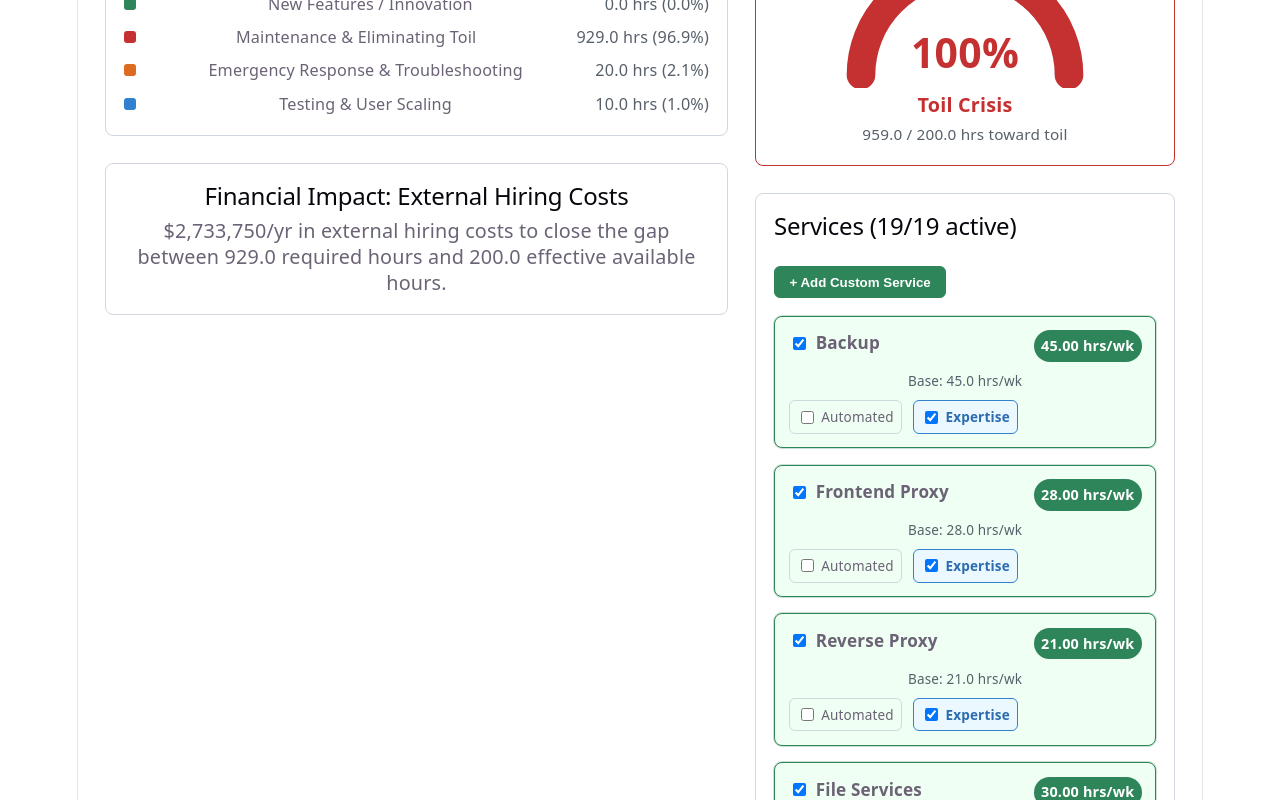
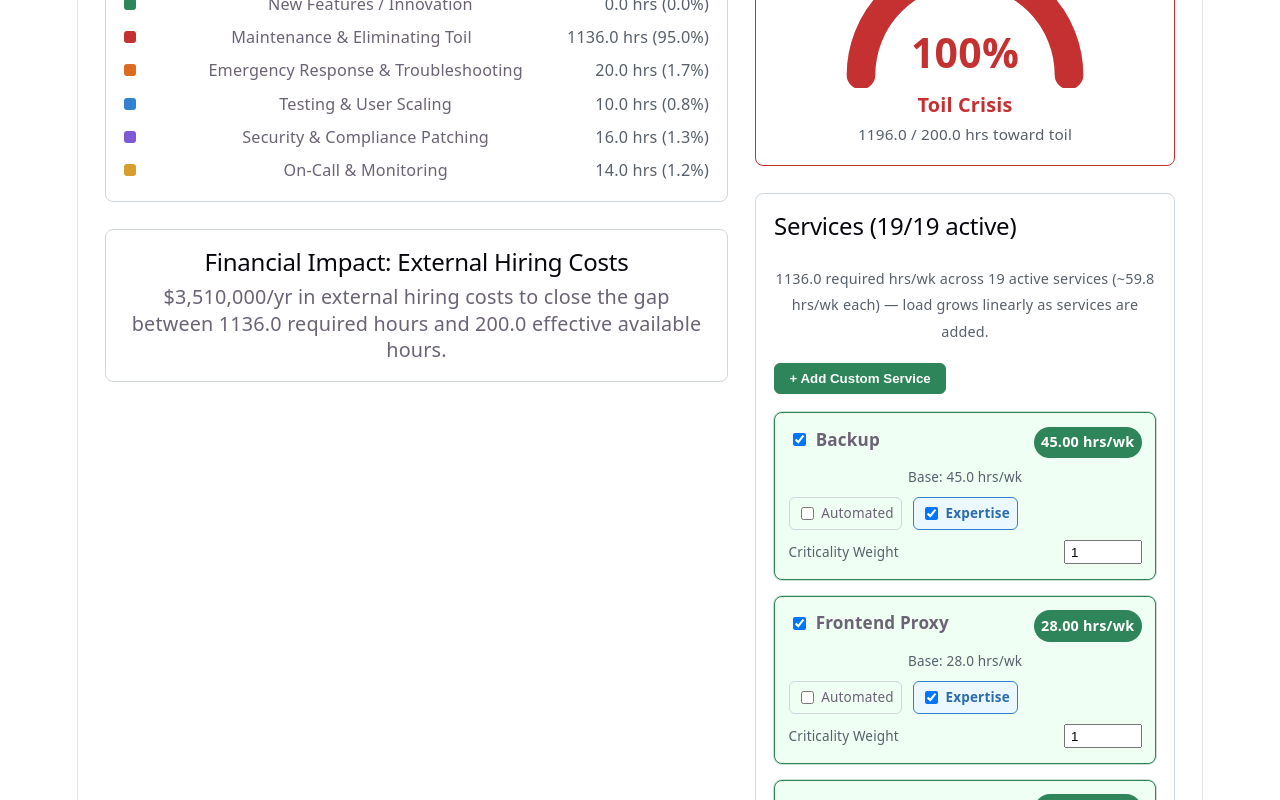
Before and after one commit to pheeling/SREOpsDashboard, a React (Vite) app: page / in a window 1280 px wide. Shown: the part 580-1380 px from the top of the page. Built offline with nearby package versions, Linux system fonts and the light colour scheme.

Commit message:
Add service criticality weight, two new capacity buckets, and doc reconciliation
Co-authored-by: pheeling <33524582+pheeling@users.noreply.github.com>

```diff
--- a/src/App.css
+++ b/src/App.css
@@ -158,6 +158,13 @@
   flex-wrap: wrap;
 }
 
+.service-matrix__scaling-note {
+  flex-basis: 100%;
+  font-size: 0.8rem;
+  color: #57606a;
+  margin: 0;
+}
+
 .service-matrix__add-toggle {
   padding: 0.4rem 0.8rem;
   border-radius: 6px;
@@ -297,6 +304,21 @@
   font-weight: 600;
 }
 
+.service-card__weight {
+  display: flex;
+  align-items: center;
+  justify-content: space-between;
+  gap: 0.4rem;
+  font-size: 0.75rem;
+  color: #57606a;
+  margin-top: 0.5rem;
+}
+
+.service-card__weight input {
+  width: 3.5rem;
+  padding: 0.15rem 0.3rem;
+}
+
 /* --- Summary Report --- */
 .summary-report table {
   width: 100%;
--- a/src/components/CapacityBucketsChart.tsx
+++ b/src/components/CapacityBucketsChart.tsx
@@ -6,6 +6,8 @@ const BUCKET_META = [
   { key: "maintenance" as const, label: "Maintenance & Eliminating Toil", color: "#c53030" },
   { key: "emergencyResponse" as const, label: "Emergency Response & Troubleshooting", color: "#dd6b20" },
   { key: "testingScaling" as const, label: "Testing & User Scaling", color: "#3182ce" },
+  { key: "securityCompliance" as const, label: "Security & Compliance Patching", color: "#805ad5" },
+  { key: "onCallMonitoring" as const, label: "On-Call & Monitoring", color: "#d69e2e" },
 ];
 
 export function CapacityBucketsChart() {
--- a/src/components/ServiceCard.tsx
+++ b/src/components/ServiceCard.tsx
@@ -6,11 +6,19 @@ interface ServiceCardProps {
   onToggleActive: (id: string) => void;
   onToggleExpertise: (id: string) => void;
   onToggleAutomation: (id: string) => void;
+  onChangeWeight: (id: string, weight: number) => void;
 }
 
-export function ServiceCard({ service, onToggleActive, onToggleExpertise, onToggleAutomation }: ServiceCardProps) {
+export function ServiceCard({
+  service,
+  onToggleActive,
+  onToggleExpertise,
+  onToggleAutomation,
+  onChangeWeight,
+}: ServiceCardProps) {
   const requiredHours = getRequiredHours(service);
   const baseHours = getBaseHours(service);
+  const weight = service.weight ?? 1;
 
   return (
     <div
@@ -58,6 +66,20 @@ export function ServiceCard({ service, onToggleActive, onToggleExpertise, onTogg
           Expertise
         </label>
       </div>
+
+      <label className="service-card__weight">
+        Criticality Weight
+        <input
+          type="number"
+          min={0.5}
+          max={3}
+          step={0.1}
+          value={weight}
+          disabled={!service.isActive}
+          onChange={(e) => onChangeWeight(service.id, Number(e.target.value))}
+          aria-label={`${service.name} Criticality Weight`}
+        />
+      </label>
     </div>
   );
 }
--- a/src/components/ServiceMatrix.tsx
+++ b/src/components/ServiceMatrix.tsx
@@ -2,6 +2,7 @@ import { useState } from "react";
 import type { FormEvent } from "react";
 import { useDashboard } from "../state/DashboardContext";
 import { ServiceCard } from "./ServiceCard";
+import { getTotalRequiredHours } from "../engine/calculations";
 
 export function ServiceMatrix() {
   const { state, dispatch } = useDashboard();
@@ -13,8 +14,12 @@ export function ServiceMatrix() {
   const handleToggleActive = (serviceId: string) => dispatch({ type: "TOGGLE_ACTIVE", serviceId });
   const handleToggleExpertise = (serviceId: string) => dispatch({ type: "TOGGLE_EXPERTISE", serviceId });
   const handleToggleAutomation = (serviceId: string) => dispatch({ type: "TOGGLE_AUTOMATION", serviceId });
+  const handleChangeWeight = (serviceId: string, weight: number) =>
+    dispatch({ type: "UPDATE_SERVICE_WEIGHT", serviceId, weight });
 
   const activeCount = state.services.filter((s) => s.isActive).length;
+  const totalRequiredHours = getTotalRequiredHours(state.services);
+  const avgHoursPerService = activeCount > 0 ? totalRequiredHours / activeCount : 0;
 
   const handleAddCustomService = (event: FormEvent<HTMLFormElement>) => {
     event.preventDefault();
@@ -39,6 +44,11 @@ export function ServiceMatrix() {
         <h2>
           Services ({activeCount}/{state.services.length} active)
         </h2>
+        <p className="service-matrix__scaling-note" data-testid="service-scaling-note">
+          {totalRequiredHours.toFixed(1)} required hrs/wk across {activeCount} active service
+          {activeCount === 1 ? "" : "s"} (~{avgHoursPerService.toFixed(1)} hrs/wk each) — load grows linearly as
+          services are added.
+        </p>
         <button
           type="button"
           className="service-matrix__add-toggle"
@@ -97,6 +107,7 @@ export function ServiceMatrix() {
             onToggleActive={handleToggleActive}
             onToggleExpertise={handleToggleExpertise}
             onToggleAutomation={handleToggleAutomation}
+            onChangeWeight={handleChangeWeight}
           />
         ))}
       </div>
--- a/src/engine/calculations.ts
+++ b/src/engine/calculations.ts
@@ -26,6 +26,15 @@ export const EMERGENCY_RESPONSE_SHARE = 0.1;
 /** Fixed share of raw capacity reserved for user-growth prep/testing. */
 export const TESTING_SCALING_SHARE = 0.05;
 
+/** Fixed share of raw capacity reserved for security/compliance patching (CVE remediation, audits). */
+export const SECURITY_COMPLIANCE_SHARE = 0.08;
+
+/** Fixed share of raw capacity reserved for on-call rotations, alert triage and SLO/monitoring upkeep. */
+export const ON_CALL_MONITORING_SHARE = 0.07;
+
+/** Default criticality/"blast-radius" weight applied to a service when none is specified. */
+export const DEFAULT_SERVICE_WEIGHT = 1;
+
 /** SRE-mandated ceiling on manual operational work as a share of total capacity. */
 export const RED_ZONE_THRESHOLD = 0.5;
 
@@ -36,6 +45,11 @@ export function getAutomationDivisor(service: Pick<Service, "isAutomated">): num
   return service.isAutomated ? AUTOMATION_REDUCTION_FACTOR : 1;
 }
 
+/** Criticality/"blast-radius" multiplier for a service; defaults to 1 when unset. */
+export function getServiceWeight(service: Pick<Service, "weight">): number {
+  return service.weight ?? DEFAULT_SERVICE_WEIGHT;
+}
+
 /** Base Hours = Deploying Hours + Maintenance Hours (before automation is applied). */
 export function getBaseHours(service: Pick<Service, "deployHours" | "maintenanceHours">): number {
   return service.deployHours + service.maintenanceHours;
@@ -43,12 +57,12 @@ export function getBaseHours(service: Pick<Service, "deployHours" | "maintenance
 
 /**
  * Required_Hours for a single service: Base Hours divided by 3 when
- * automation is toggled on. Inactive services contribute 0 hours to the
- * active workload.
+ * automation is toggled on, then multiplied by the service's criticality
+ * weight. Inactive services contribute 0 hours to the active workload.
  */
 export function getRequiredHours(service: Service): number {
   if (!service.isActive) return 0;
-  return getBaseHours(service) / getAutomationDivisor(service);
+  return (getBaseHours(service) / getAutomationDivisor(service)) * getServiceWeight(service);
 }
 
 /**
@@ -83,6 +97,7 @@ export function getServiceBreakdown(service: Service): ServiceBreakdown {
     isActive: service.isActive,
     isAutomated: service.isAutomated,
     hasExpertise: service.hasExpertise,
+    weight: getServiceWeight(service),
     baseHours: getBaseHours(service),
     requiredHours: getRequiredHours(service),
     expertisePenaltyHours: getExpertisePenaltyHours(service),
@@ -90,10 +105,11 @@ export function getServiceBreakdown(service: Service): ServiceBreakdown {
 }
 
 /**
- * Allocates capacity across the four Capacity Budget buckets. Maintenance &
+ * Allocates capacity across the six Capacity Budget buckets. Maintenance &
  * Eliminating Toil is derived directly from active services; Emergency
- * Response and Testing & Scaling use fixed shares of raw capacity;
- * Innovation absorbs whatever effective capacity remains (never negative).
+ * Response, Testing & Scaling, Security & Compliance Patching, and On-Call &
+ * Monitoring use fixed shares of raw capacity; Innovation absorbs whatever
+ * effective capacity remains (never negative).
  */
 export function getCapacityBuckets(state: DashboardState): CapacityBuckets {
   const totalAvailableHours = getTotalAvailableHours(state.globalConfig);
@@ -102,11 +118,13 @@ export function getCapacityBuckets(state: DashboardState): CapacityBuckets {
 
   const emergencyResponse = totalAvailableHours * EMERGENCY_RESPONSE_SHARE;
   const testingScaling = totalAvailableHours * TESTING_SCALING_SHARE;
+  const securityCompliance = totalAvailableHours * SECURITY_COMPLIANCE_SHARE;
+  const onCallMonitoring = totalAvailableHours * ON_CALL_MONITORING_SHARE;
 
-  const allocated = maintenance + emergencyResponse + testingScaling;
+  const allocated = maintenance + emergencyResponse + testingScaling + securityCompliance + onCallMonitoring;
   const innovation = Math.max(0, effectiveAvailableHours - allocated);
 
-  return { innovation, maintenance, emergencyResponse, testingScaling };
+  return { innovation, maintenance, emergencyResponse, testingScaling, securityCompliance, onCallMonitoring };
 }
 
 /**
@@ -136,7 +154,12 @@ export function computeCapacityReport(state: DashboardState): CapacityReport {
   const effectiveAvailableHours = getEffectiveAvailableHours(state);
   const totalRequiredHours = getTotalRequiredHours(services);
   const buckets = getCapacityBuckets(state);
-  const operationalLoadHours = buckets.maintenance + buckets.emergencyResponse + buckets.testingScaling;
+  const operationalLoadHours =
+    buckets.maintenance +
+    buckets.emergencyResponse +
+    buckets.testingScaling +
+    buckets.securityCompliance +
+    buckets.onCallMonitoring;
   const operationalLoadRatio = effectiveAvailableHours > 0 ? operationalLoadHours / effectiveAvailableHours : 1;
 
   return {
--- a/src/engine/seedServices.ts
+++ b/src/engine/seedServices.ts
@@ -3,7 +3,9 @@ import type { Service } from "./types";
 /**
  * Default Service Inventory seeded from the 19 standard infrastructure
  * services enumerated in the design plan. Every service starts active, with
- * team expertise and no automation.
+ * team expertise and no automation. High-blast-radius services (Databases,
+ * Internal Networking, Firewall, EDR) are seeded with a criticality
+ * `weight` above 1 (see `getServiceWeight`); all others default to 1.
  */
 export const DEFAULT_SERVICES: Service[] = [
   { id: "backup", name: "Backup", deployHours: 30, maintenanceHours: 15, isActive: true, hasExpertise: true, isAutomated: false },
@@ -12,8 +14,8 @@ export const DEFAULT_SERVICES: Service[] = [
   { id: "file_services", name: "File Services", deployHours: 20, maintenanceHours: 10, isActive: true, hasExpertise: true, isAutomated: false },
   { id: "web_service", name: "Web Service", deployHours: 25, maintenanceHours: 12, isActive: true, hasExpertise: true, isAutomated: false },
   { id: "file_transfer_service", name: "File Transfer Service", deployHours: 15, maintenanceHours: 8, isActive: true, hasExpertise: true, isAutomated: false },
-  { id: "firewall", name: "Firewall", deployHours: 40, maintenanceHours: 20, isActive: true, hasExpertise: true, isAutomated: false },
-  { id: "internal_networking", name: "Internal Networking", deployHours: 50, maintenanceHours: 25, isActive: true, hasExpertise: true, isAutomated: false },
+  { id: "firewall", name: "Firewall", deployHours: 40, maintenanceHours: 20, isActive: true, hasExpertise: true, isAutomated: false, weight: 1.5 },
+  { id: "internal_networking", name: "Internal Networking", deployHours: 50, maintenanceHours: 25, isActive: true, hasExpertise: true, isAutomated: false, weight: 1.5 },
   { id: "cicd", name: "CI/CD", deployHours: 60, maintenanceHours: 30, isActive: true, hasExpertise: true, isAutomated: false },
   { id: "routing", name: "Routing", deployHours: 30, maintenanceHours: 15, isActive: true, hasExpertise: true, isAutomated: false },
   { id: "email", name: "Email", deployHours: 35, maintenanceHours: 15, isActive: true, hasExpertise: true, isAutomated: false },
@@ -21,8 +23,8 @@ export const DEFAULT_SERVICES: Service[] = [
   { id: "chat", name: "Chat", deployHours: 20, maintenanceHours: 10, isActive: true, hasExpertise: true, isAutomated: false },
   { id: "telephone", name: "Telephone", deployHours: 30, maintenanceHours: 12, isActive: true, hasExpertise: true, isAutomated: false },
   { id: "printing", name: "Printing", deployHours: 15, maintenanceHours: 10, isActive: true, hasExpertise: true, isAutomated: false },
-  { id: "edr", name: "Endpoint Detection Response (EDR)", deployHours: 45, maintenanceHours: 20, isActive: true, hasExpertise: true, isAutomated: false },
+  { id: "edr", name: "Endpoint Detection Response (EDR)", deployHours: 45, maintenanceHours: 20, isActive: true, hasExpertise: true, isAutomated: false, weight: 1.3 },
   { id: "antivirus", name: "Antivirus", deployHours: 20, maintenanceHours: 8, isActive: true, hasExpertise: true, isAutomated: false },
   { id: "vulnerability_management", name: "Vulnerability Management", deployHours: 40, maintenanceHours: 25, isActive: true, hasExpertise: true, isAutomated: false },
-  { id: "databases", name: "Databases", deployHours: 80, maintenanceHours: 40, isActive: true, hasExpertise: true, isAutomated: false },
+  { id: "databases", name: "Databases", deployHours: 80, maintenanceHours: 40, isActive: true, hasExpertise: true, isAutomated: false, weight: 2 },
 ];
--- a/src/state/dashboardReducer.ts
+++ b/src/state/dashboardReducer.ts
@@ -10,6 +10,7 @@ export type DashboardAction =
   | { type: "TOGGLE_ACTIVE"; serviceId: string }
   | { type: "TOGGLE_EXPERTISE"; serviceId: string }
   | { type: "TOGGLE_AUTOMATION"; serviceId: string }
+  | { type: "UPDATE_SERVICE_WEIGHT"; serviceId: string; weight: number }
   | { type: "ADD_CUSTOM_SERVICE"; payload: NewCustomService }
   | { type: "UPDATE_GLOBAL_CONFIG"; payload: Partial<GlobalConfig> }
   | { type: "RESET"; payload: DashboardState };
@@ -43,6 +44,15 @@ export function dashboardReducer(state: DashboardState, action: DashboardAction)
       return toggleServiceField(state, action.serviceId, "hasExpertise");
     case "TOGGLE_AUTOMATION":
       return toggleServiceField(state, action.serviceId, "isAutomated");
+    case "UPDATE_SERVICE_WEIGHT": {
+      const safeWeight = Number.isFinite(action.weight) && action.weight > 0 ? action.weight : 1;
+      return {
+        ...state,
+        services: state.services.map((service) =>
+          service.id === action.serviceId ? { ...service, weight: safeWeight } : service,
+        ),
+      };
+    }
     case "ADD_CUSTOM_SERVICE": {
       const { name, deployHours, maintenanceHours } = action.payload;
       const baseSlug = slugify(name) || "custom_service";
```
Also changed, not shown: src/engine/types.ts (+16 -2 lines), 2 other files (tests, documents, lock files or other folders).
